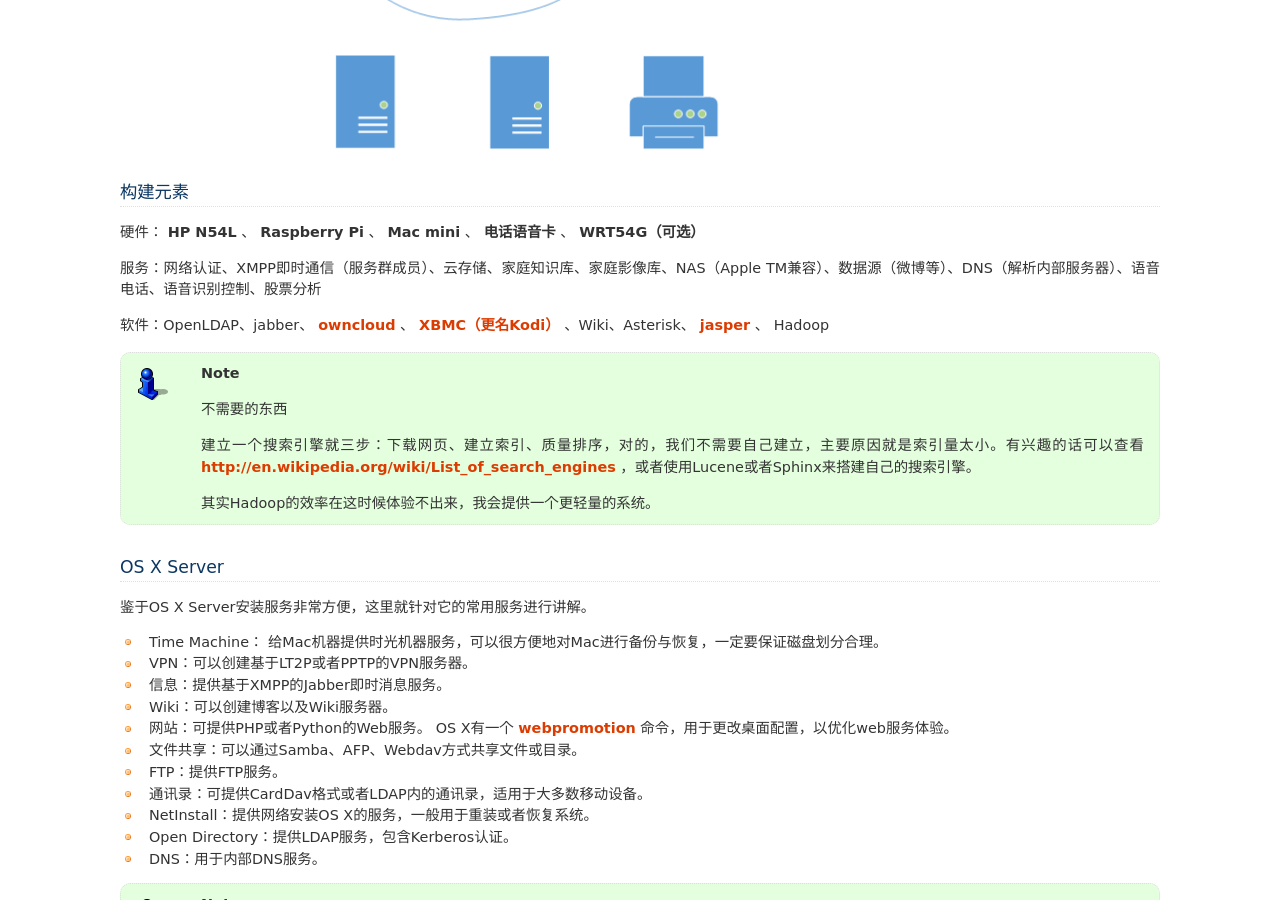
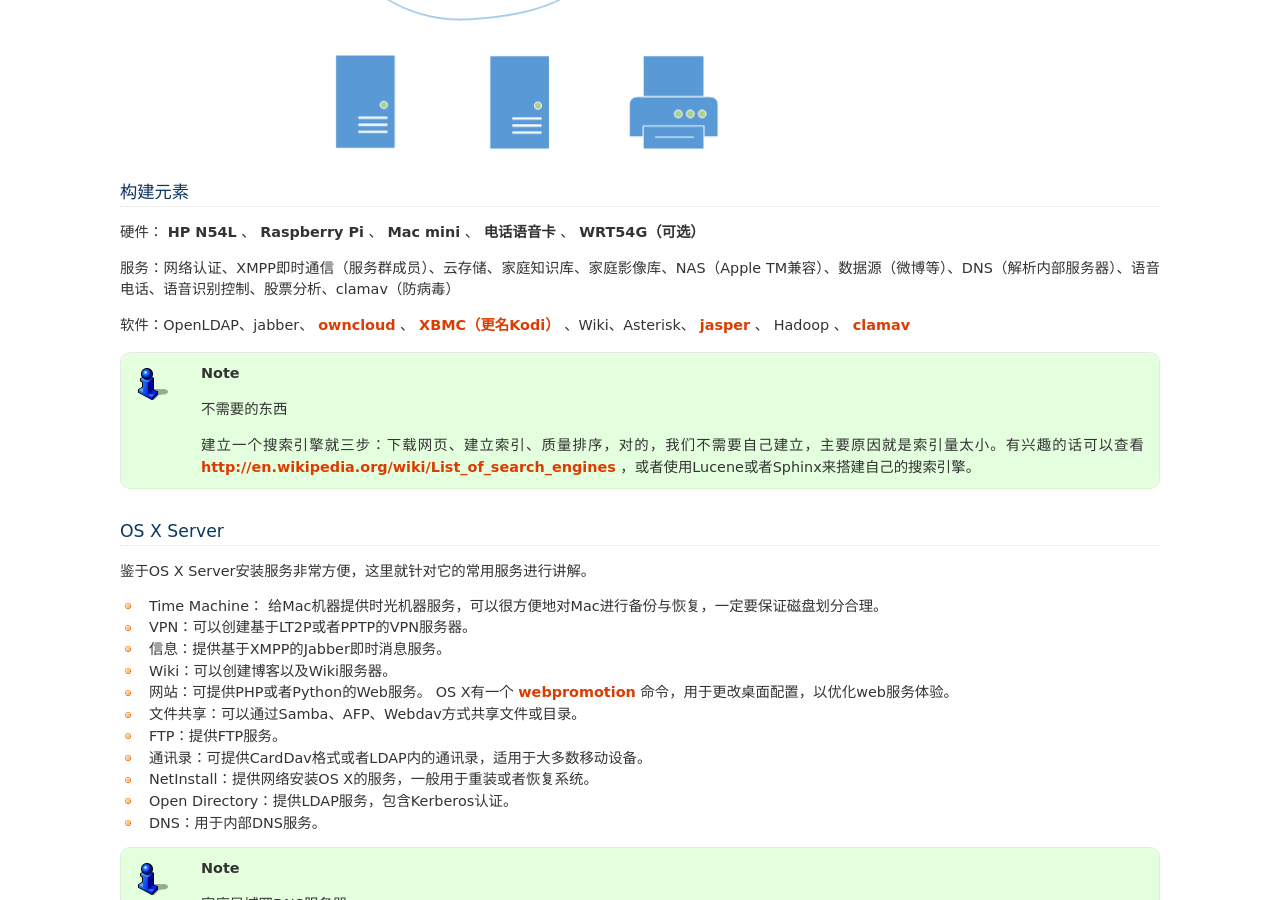
Before and after one commit to lofyer/InTheCloud, a Sphinx documentation site: the page built from source/posts/exp.rst, in a window 1280 px wide and 900 px high, scrolled down 1095 px. Built offline with Sphinx 7.4.7, drawn with Linux system fonts in a browser that asks for light colours; formulas are drawn with MathJax 3.

```diff
--- a/source/index.rst
+++ b/source/index.rst
@@ -5,8 +5,6 @@
 
 In the Cloud
 =============================
-
-这个文档是我这几年的工作学习的部分积累，主要内容是云计算、数据挖掘分析。在排版上可能稍有杂乱，可是我一直在改进。如有好的意见，请联系我。
 
 .. toctree::
     :maxdepth: 3
--- a/source/posts/exp.rst
+++ b/source/posts/exp.rst
@@ -39,15 +39,13 @@
 
 硬件： **HP N54L** 、 **Raspberry Pi** 、 **Mac mini** 、 **电话语音卡** 、 **WRT54G（可选）**
 
-服务：网络认证、XMPP即时通信（服务群成员）、云存储、家庭知识库、家庭影像库、NAS（Apple TM兼容）、数据源（微博等）、DNS（解析内部服务器）、语音电话、语音识别控制、股票分析
+服务：网络认证、XMPP即时通信（服务群成员）、云存储、家庭知识库、家庭影像库、NAS（Apple TM兼容）、数据源（微博等）、DNS（解析内部服务器）、语音电话、语音识别控制、股票分析、clamav（防病毒）
 
-软件：OpenLDAP、jabber、 `owncloud <http://www.owncloud.org>`_ 、 `XBMC（更名Kodi） <http://xbmc.org/>`_ 、Wiki、Asterisk、 `jasper <http://jasperproject.github.io/>`_ 、 Hadoop
+软件：OpenLDAP、jabber、 `owncloud <http://www.owncloud.org>`_ 、 `XBMC（更名Kodi） <http://xbmc.org/>`_ 、Wiki、Asterisk、 `jasper <http://jasperproject.github.io/>`_ 、 Hadoop 、 `clamav <http://www.clamav.net/download.html>`_
 
 .. note:: 不需要的东西
 
     建立一个搜索引擎就三步：下载网页、建立索引、质量排序，对的，我们不需要自己建立，主要原因就是索引量太小。有兴趣的话可以查看 http://en.wikipedia.org/wiki/List_of_search_engines ，或者使用Lucene或者Sphinx来搭建自己的搜索引擎。
-
-    其实Hadoop的效率在这时候体验不出来，我会提供一个更轻量的系统。
 
 OS X Server
 ------------
```
Also changed, not shown: source/posts/ch05.rst (+8 -0 lines).
